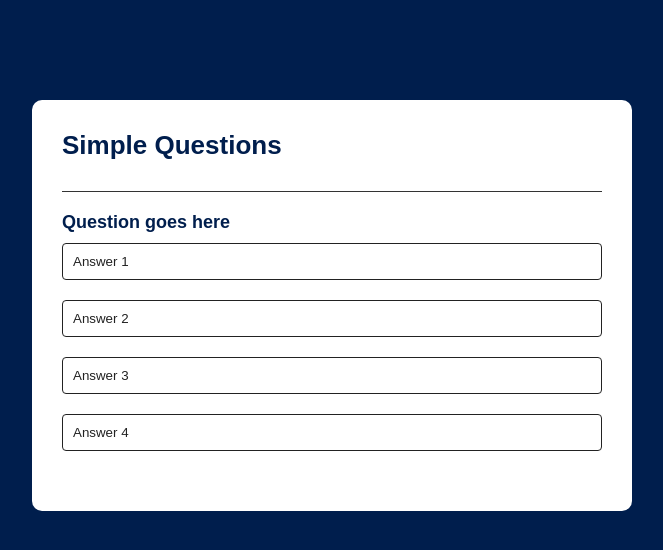
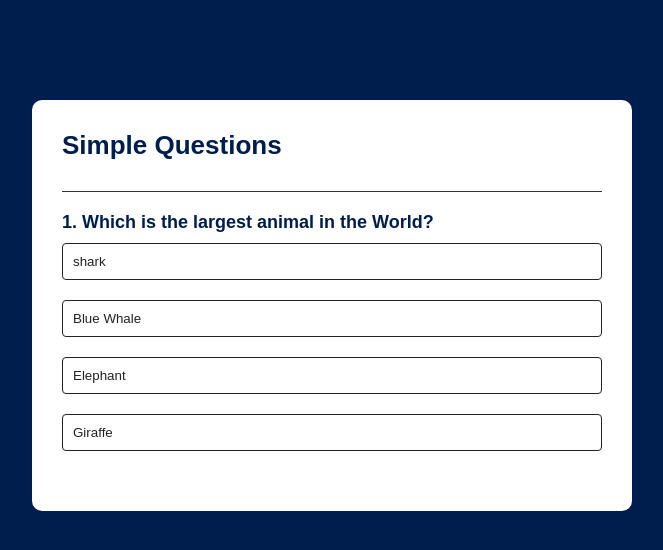
Before and after one commit to JAS-D98/Quiz-App, a plain HTML site: page index.html in a window 1280 px wide. Shown: the whole page, without its empty margins (308-971 px from the left). Drawn offline with Linux system fonts and the light colour scheme.

Commit message:
second commit

```diff
--- a/index.html
+++ b/index.html
@@ -1,4 +1,3 @@
-<!DOCTYPE html>
 <!DOCTYPE html>
 <html lang="en">
 <head>
@@ -12,7 +11,7 @@
         <h1>Simple Questions</h1>
         <div class="quiz">
             <h2 id="question">Question goes here</h2>
-            <div class="answer-buttons">
+            <div id="answer-buttons">
                 <button class="btn">Answer 1</button>
                 <button class="btn">Answer 2</button>
                 <button class="btn">Answer 3</button>
@@ -21,6 +20,6 @@
             <button id="next-btn">Next</button>
         </div>
     </div>
-    <script src="./script.js"></script>
+<script src="script.js"></script>
 </body>
 </html>
--- a/script.js
+++ b/script.js
@@ -1,11 +1,11 @@
 const questions = [
     {
-        question:"Which is the Largest animal in the World? ",
+        question:"Which is the largest animal in the World? ",
         answers:[
             {text:"shark", correct:false},
             {text:"Blue Whale", correct:true},
             {text:"Elephant", correct:false},
-            {text:"Giraffe", correct:false}
+            {text:"Giraffe", correct:false},
         ]
     },
     {
@@ -14,7 +14,7 @@ const questions = [
             {text:"Moon", correct:false},
             {text:"Venus", correct:false},
             {text:"Earth", correct:false},
-            {text:"Mars", correct:true}
+            {text:"Mars", correct:true},
         ]
     },
     {
@@ -22,8 +22,8 @@ const questions = [
         answers:[
             {text:"Kalahari", correct:false},
             {text:"Gobi", correct:false},
-            {text:"Shahara", correct:false},
-            {text:"Antarctica", correct:true}
+            {text:"Sahara", correct:false},
+            {text:"Antarctica", correct:true},
         ]
     },
     {
@@ -32,7 +32,25 @@ const questions = [
             {text:"Asia", correct:false},
             {text:"Australia", correct:true},
             {text:"South America", correct:false},
-            {text:"Africa", correct:false}
+            {text:"Africa", correct:false},
+        ]
+    },
+    {
+        question:"Which is the capital city of Kenya? ",
+        answers:[
+            {text:"Congo", correct:false},
+            {text:"Nairobi", correct:true},
+            {text:"Mombasa", correct:false},
+            {text:"Ethiopia", correct:false},
+        ]
+    },
+    {
+        question:"Which is the tallest mountain in Kenya? ",
+        answers:[
+            {text:"Mt. Kenya", correct:true},
+            {text:"Mt. Kilimanjaro", correct:false},
+            {text:"Mt. Everest", correct:false},
+            {text:"Mt. Kilimanjaro", correct:false},
         ]
     },
 ];
@@ -55,7 +73,7 @@ function showQuestion(){
     resetState();
     let currentQuestion = questions[currentQuestionIndex];
     let questionNo = currentQuestionIndex + 1;
-    questionElememnt.innerHTML = questionNo + " ." + currentQuestion.question;
+    questionElement.innerHTML = questionNo + ". " + currentQuestion.question;
 
     currentQuestion.answers.forEach(answer => {
         const button = document.createElement("button");
@@ -76,10 +94,11 @@ function resetState(){
     }
 }
 function selectAnswer(e){
-    const selectBtn = e.target;
+    const selectedBtn = e.target;
     const isCorrect = selectedBtn.dataset.correct === "true";
     if(isCorrect){
-        selectedBtn.classList.add("correct");score++;
+        selectedBtn.classList.add("correct");
+        score++;
     }else{
         selectedBtn.classList.add("incorrect");
     }
@@ -93,7 +112,7 @@ function selectAnswer(e){
 }
 function showScore(){
     resetState();
-    questionElement.innerHTML = 'You Scored ${score} out of ${questions.length}! ';
+    questionElement.innerHTML ='You have scored ' + score + ' out of '+questions.length;
     nextButton.innerHTML = "Play Again";
     nextButton.style.display = "block";
 }
@@ -106,7 +125,7 @@ function handleNextButton(){
     }
 }
 nextButton.addEventListener("click", ()=>{
-    if(currentQuestionIndex< questions.length){
+    if(currentQuestionIndex < questions.length){
         handleNextButton();
     }else{
         startQuiz();
```
